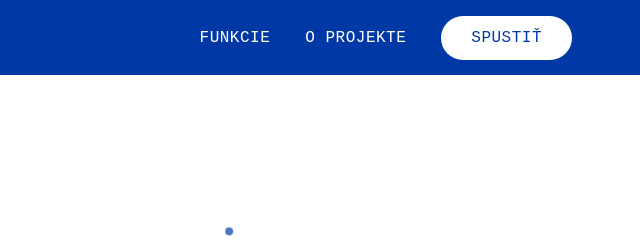
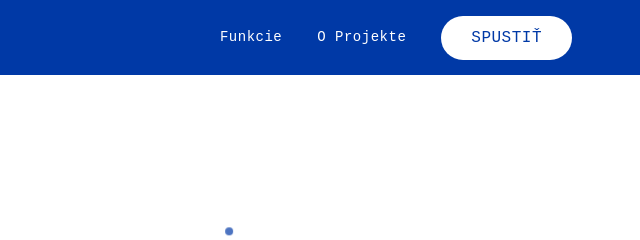
Before and after one commit to anastasamoy/landing-page, a plain HTML site: page index.html in a window 1280 px wide. Shown: the top 240 px of the page, 640-1280 px from the left. Drawn offline with Linux system fonts and the light colour scheme; files whose address does not match are found by name; a web font is replaced by a local one.

Commit message:
Refactor text case and font size for improved consistency and readability in header and footer links

```diff
--- a/css/style.css
+++ b/css/style.css
@@ -91,9 +91,9 @@ body {
     color: var(--white);
     text-decoration: none;
     font-family: 'Botanika Mono', monospace;
-    font-size: 16px;
+        font-size: 14px;
     transition: opacity 0.3s;
-    text-transform: uppercase;
+        text-transform: capitalize;
     letter-spacing: 0.5px;
 }
 
@@ -517,8 +517,10 @@ html {
 .footer__link {
     color: var(--white);
     text-decoration: none;
+    font-size: 14px;
     opacity: 0.8;
     transition: opacity 0.3s;
+    text-transform: capitalize;
 }
 
 .footer__link:hover {
--- a/index.html
+++ b/index.html
@@ -18,8 +18,8 @@
                     <img src="assets/media/STU-FEI-nfnh.png" alt="STU-FEI" class="logo">
                 </div>
                 <nav class="header__nav">
-                    <a href="#features" class="header__link">FUNKCIE</a>
-                    <a href="#about" class="header__link">O PROJEKTE</a>
+                    <a href="#features" class="header__link">Funkcie</a>
+                    <a href="#about" class="header__link">O projekte</a>
                     <a href="https://dev.agentkovac.sk/" class="header__button">SPUSTIŤ</a>
                 </nav>
             </div>
@@ -167,9 +167,9 @@ organizujeme meetupy nadšencov AI </p>
                 <div class="footer__nav">
                     <div class="footer__links">
                         <h4 class="footer__title">RÝCHLA NAVIGÁCIA</h4>
-                        <a href="#features" class="footer__link">FUNKCIE</a>
-                        <a href="#about" class="footer__link">O PROJEKTE</a>
-                        <a href="https://dev.agentkovac.sk/" class="footer__link">SPUSTIŤ CHAT BOT</a>
+                        <a href="#features" class="footer__link">Funkcie</a>
+                        <a href="#about" class="footer__link">O projekte</a>
+                        <a href="https://dev.agentkovac.sk/" class="footer__link">Spustiť chat bot</a>
                     </div>
                     <div class="footer__contact">
                         <h4 class="footer__title">KONTAKT</h4>
```
